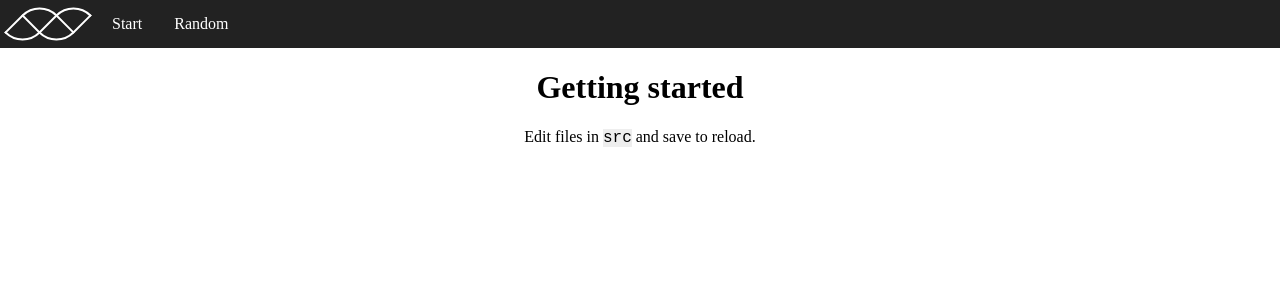
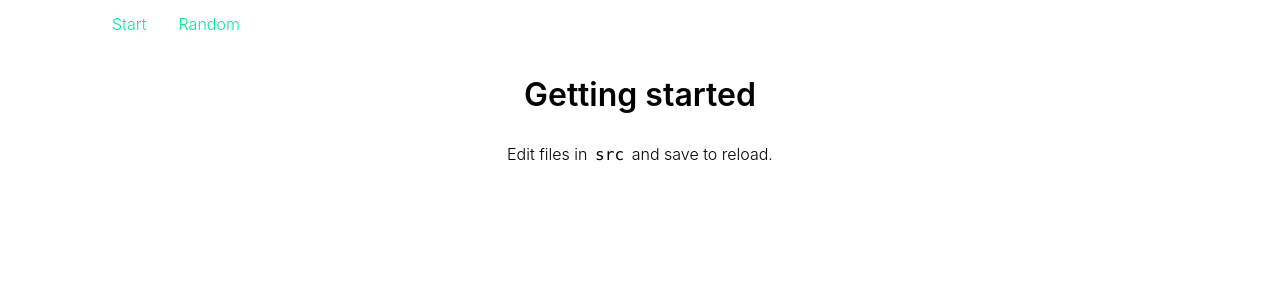
Before and after one commit to wardoost/react-ward, a React app: page / in a window 1280 px wide. Shown: the top 300 px of the page. Built offline with nearby package versions, Linux system fonts and the light colour scheme.

Commit message:
cssnext for nesting and variables

```diff
--- a/package.json
+++ b/package.json
@@ -44,6 +44,8 @@
     "identity-obj-proxy": "^3.0.0",
     "jest": "^19.0.2",
     "null-loader": "^0.1.1",
+    "postcss-cssnext": "^2.10.0",
+    "postcss-import": "^9.1.0",
     "postcss-loader": "^1.3.3",
     "postcss-reporter": "^3.0.0",
     "script-ext-html-webpack-plugin": "^1.7.1",
--- a/postcss.config.js
+++ b/postcss.config.js
@@ -1,14 +1,15 @@
 module.exports = {
   plugins: [
     require('stylelint'),
-    require('postcss-reporter'),
-    require('autoprefixer')({
+    require('postcss-import'),
+    require('postcss-cssnext')({
       browsers: [
         '>1%',
         'last 4 versions',
         'Firefox ESR',
         'not ie < 9'
       ]
-    })
+    }),
+    require('postcss-reporter')
   ]
 }
--- a/src/components/NavItem.css
+++ b/src/components/NavItem.css
@@ -1,18 +1,20 @@
+@import '../constants.css';
+
 .item {
   display: inline-block;
 }
 
 .link {
   display: block;
-  height: 48px;
-  line-height: 48px;
+  height: var(--navHeight);
+  line-height: var(--navHeight);
   padding: 0 1em;
-  color: #fff;
+  color: gray(100%);
   text-decoration: none;
   white-space: nowrap;
+
+  &:hover {
+    background-color: gray(20%);
+    color: gray(90%);
+  }
 }
-
-.link:hover {
-  background-color: #333;
-  color: #eee;
-}
--- a/src/components/Navigation.css
+++ b/src/components/Navigation.css
@@ -1,5 +1,7 @@
+@import '../constants.css';
+
 .nav {
-  background-color: #222;
+  background-color: gray(10%);
 }
 
 .brand {
@@ -9,7 +11,7 @@
 
 .logo {
   display: block;
-  height: 48px;
+  height: var(--navHeight);
 }
 
 .menu {
@@ -18,5 +20,5 @@
   list-style-type: none;
   margin: 0;
   padding: 0;
-  height: 48px;
+  height: var(--navHeight);
 }
--- /dev/null
+++ b/src/constants.css
@@ -0,0 +1,30 @@
+:root {
+  /* colors */
+  --primary: rgb(0, 235, 149);
+  --secondary: rgb(85, 0, 255);
+  --success: rgb(103, 218, 0);
+  --warning: rgb(218, 177, 0);
+  --error: rgb(218, 39, 0);
+
+  /* typography */
+  --font: -apple-system, BlinkMacSystemFont, "Segoe UI", Roboto, Oxygen-Sans, Ubuntu, Cantarell, "Helvetica Neue", sans-serif;
+  --fontWeight: 300;
+  --lineHeight: 1.6;
+  --fontHeading: var(--font);
+  --fontWeightHeading: 600;
+  --lineHeightHeading: var(--lineHeight);
+  --fontMonospace: Consolas, "Liberation Mono", Menlo, Courier, monospace;
+  --fontWeightMonospace: var(--fontWeight);
+  --lineHeightMonospace: var(--lineHeight);
+
+  /* padding */
+  --paddingXs: 5px;
+  --paddingSm: 10px;
+  --paddingMd: 20px;
+  --paddingLg: 30px;
+  --paddingXl: 50px;
+
+  /* various */
+  --radius: 5px;
+  --navHeight: 48px;
+}
--- a/src/containers/App.css
+++ b/src/containers/App.css
@@ -1,5 +1,44 @@
+@import '../constants.css';
 @import 'normalize.css/normalize.css';
+
+html {
+  font-family: var(--font);
+  font-weight: var(--fontWeight);
+  line-height: var(--lineHeight);
+}
 
 * {
   box-sizing: border-box;
 }
+
+h1,
+h2,
+h3,
+h4,
+h5,
+h6 {
+  font-family: var(--fontHeading);
+  font-weight: var(--fontWeightHeading);
+  line-height: var(--lineHeightHeading);
+}
+
+a {
+  color: var(--primary);
+}
+
+main a {
+  text-decoration: none;
+  border-bottom: 1px var(--primary) dotted;
+
+  &:hover {
+    border-bottom-style: solid;
+  }
+}
+
+code {
+  font-family: var(--fontMonospace);
+  font-weight: var(--fontWeightMonospace);
+  line-height: var(--lineHeightMonospace);
+  background-color: gray(95%);
+  padding: 0 0.2em;
+}
--- a/src/containers/Layout.js
+++ b/src/containers/Layout.js
@@ -5,7 +5,9 @@ import Navigation from 'components/Navigation'
 const Layout = (props: Object) => (
   <div>
     <Navigation />
-    {props.children}
+    <main>
+      {props.children}
+    </main>
   </div>
 )
 
--- a/src/pages/Error.js
+++ b/src/pages/Error.js
@@ -1,12 +1,13 @@
 // @flow
 import React from 'react'
+import {Link} from 'react-router-dom'
 import s from './Error.css'
 
 const Error = (props: Object) => (
-  <main className={s.page}>
+  <div className={s.page}>
     <h1>404</h1>
-    <p>Page not found</p>
-  </main>
+    <p>Page not found. Try again from the <Link to='/'>homepage</Link>.</p>
+  </div>
 )
 
 export default Error
--- a/src/pages/Home.css
+++ b/src/pages/Home.css
@@ -1,7 +1,3 @@
 .page {
   text-align: center;
 }
-
-.code {
-  background-color: #eee;
-}
--- a/src/pages/Home.js
+++ b/src/pages/Home.js
@@ -3,10 +3,10 @@ import React from 'react'
 import s from './Home.css'
 
 const Home = (props: Object) => (
-  <main className={s.page}>
+  <div className={s.page}>
     <h1>Getting started</h1>
     <p>Edit files in <code className={s.code}>src</code> and save to reload.</p>
-  </main>
+  </div>
 )
 
 export default Home
```
